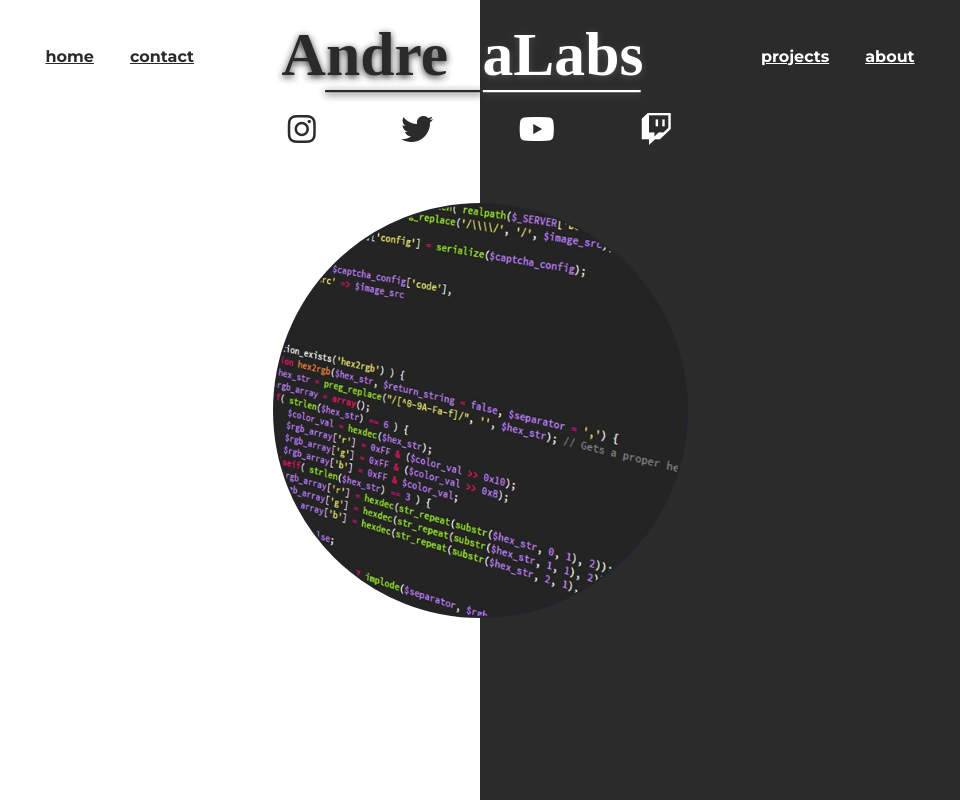
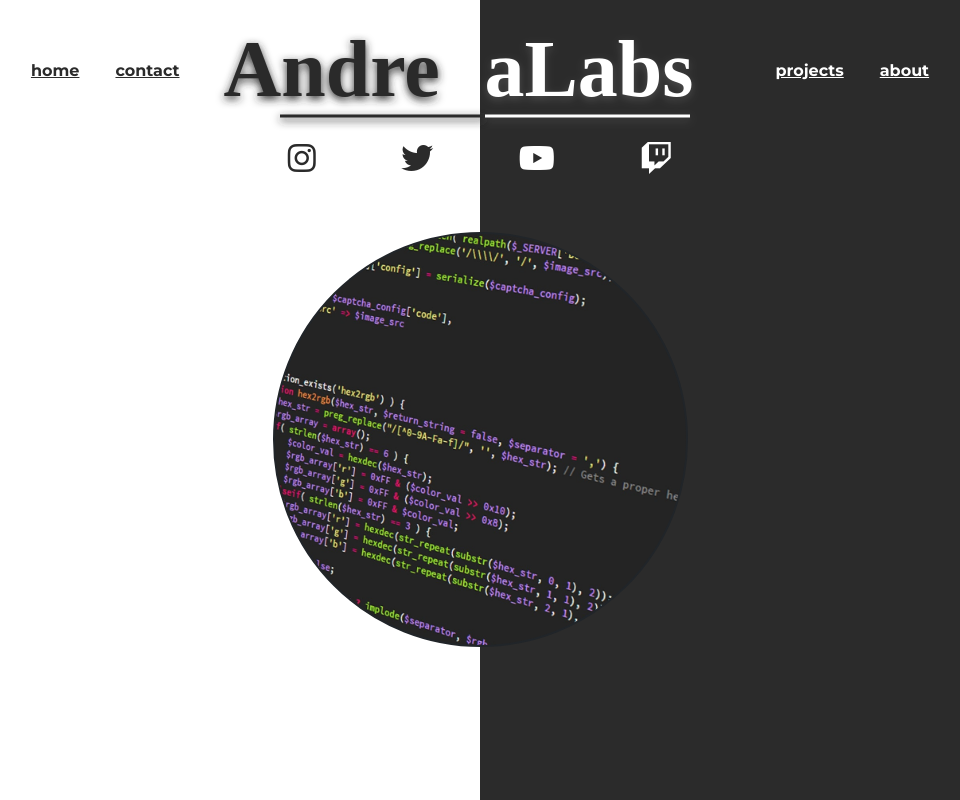
Before and after one commit to AndreaTech/andrealabs.github.io, a plain HTML site: page index.html in a window 1280 px wide. Shown: the whole page, without its empty margins (160-1120 px from the left). Drawn offline with nearby package versions, Linux system fonts and the light colour scheme.

Commit message:
Update index.html

```diff
--- a/index.html
+++ b/index.html
@@ -49,7 +49,7 @@
                     </ul>
                 </div>
                 <!-- Logo Navbar -->
-                <img class="logo" style="width: 511px;height: 97,5px;" width="511" height="97,5" src="https://andreatech.github.io/andrealabs.github.io/img/Logo.svg">
+                <img class="logo" src="https://andreatech.github.io/andrealabs.github.io/img/Logo.svg">
                 <!-- Navbar Collapse -->
                 <div class="collapse navbar-collapse" id="navcol-2">
                     <ul class="nav navbar-nav">
```
